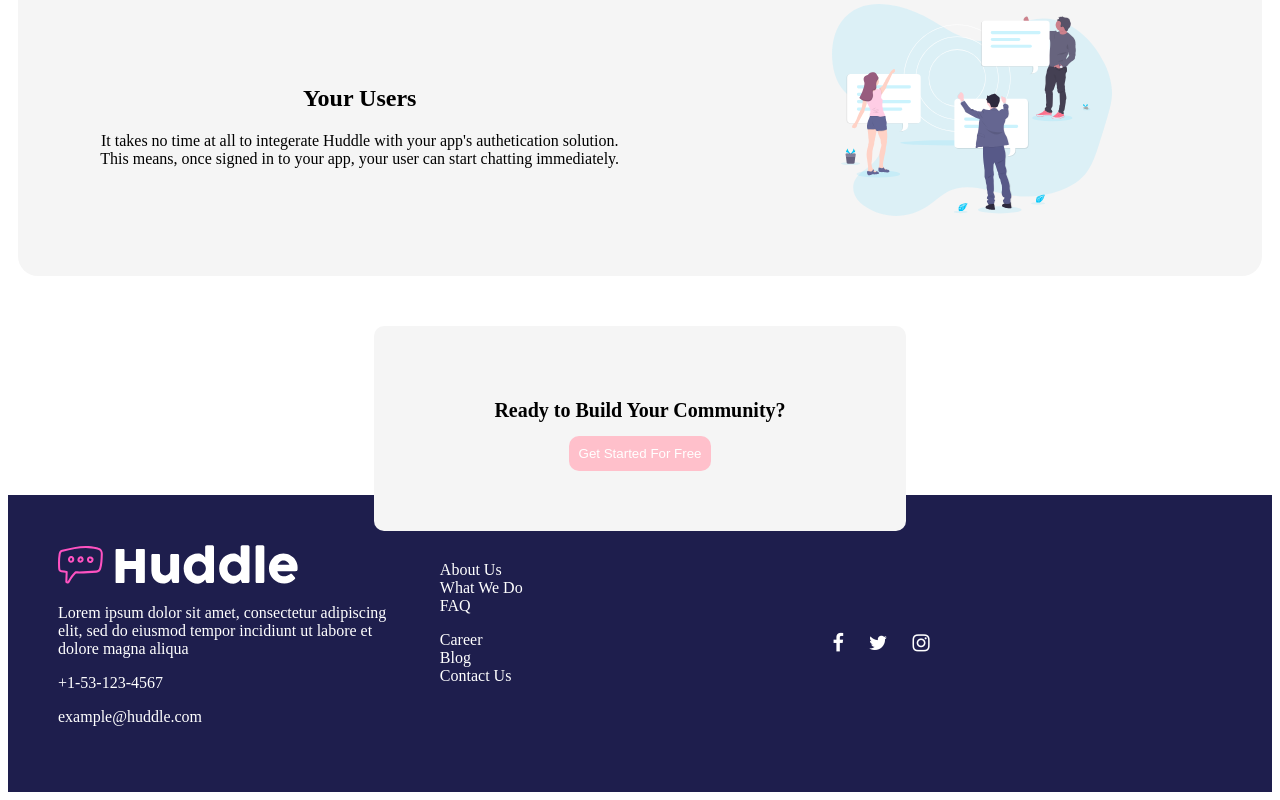
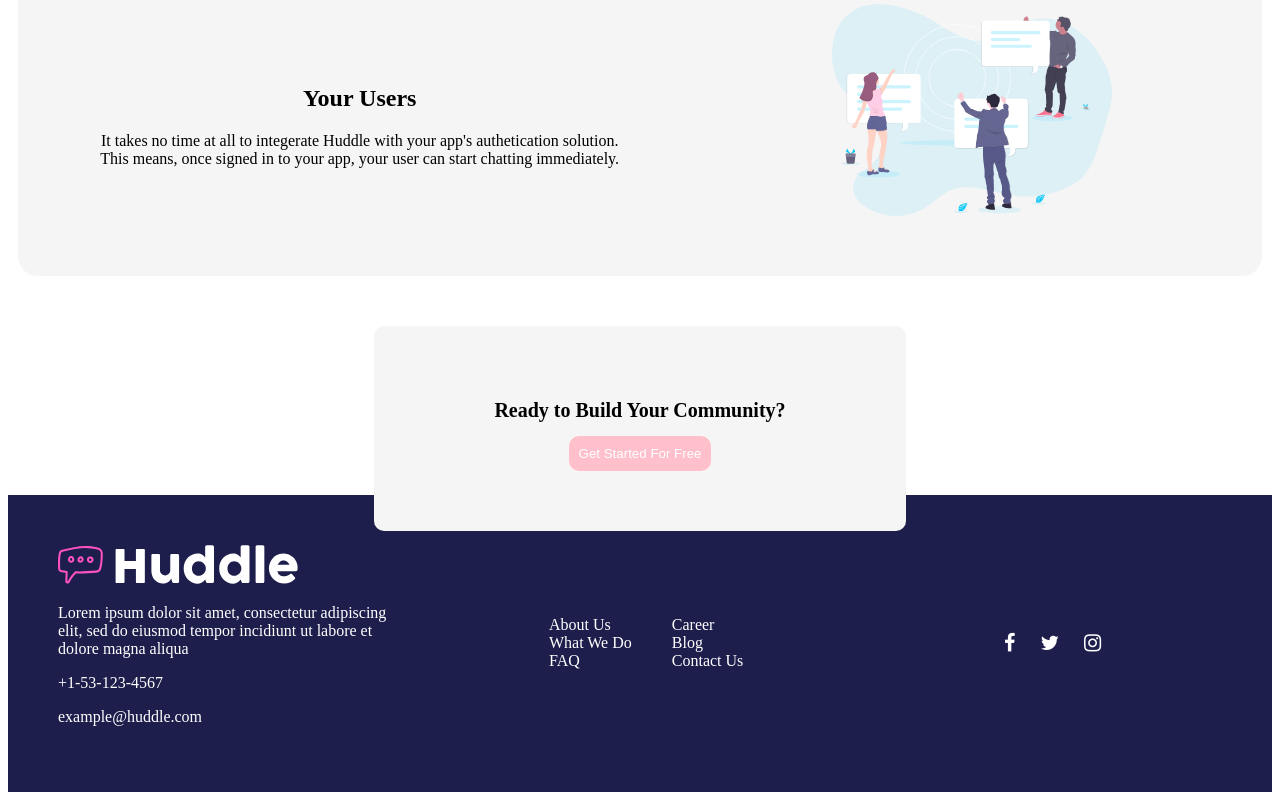
Before and after one commit to bijay55-cmd/Huddlelandingpage, a plain HTML site: page index.html in a window 1280 px wide. Shown: the part 1284-2084 px from the top of the page. Drawn offline with Linux system fonts and the light colour scheme.

Commit message:
Update style.css

```diff
--- a/style.css
+++ b/style.css
@@ -177,7 +177,7 @@ footer{
     .locationinfo{
         max-width: 30%;
     }
-    .Contactinfo{
+    .ContactInfo{
         margin:auto;
         display: flex;
     }
```
